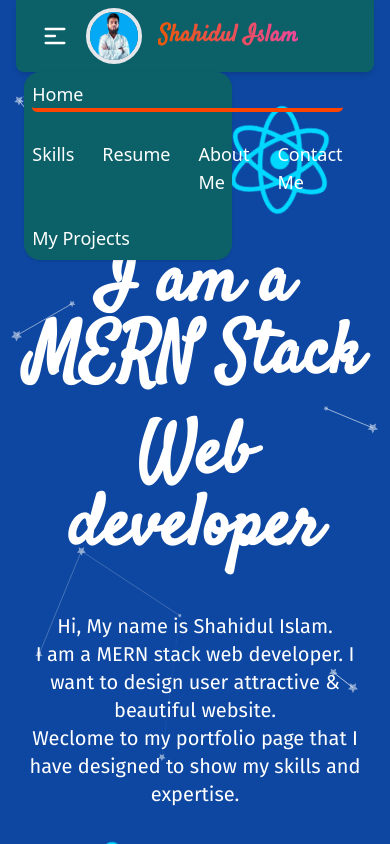
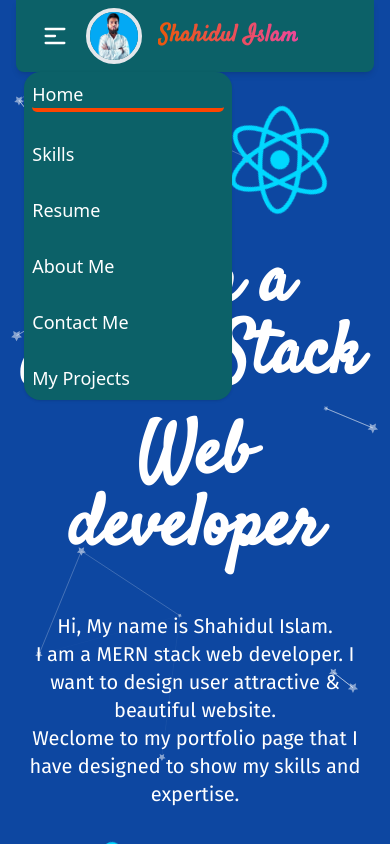
Before and after one commit to Shahidul-Islam-Jony/my-portfolio, a React (Vite) app: page / in a window 390 px wide. Both pictures are taken after a click on the button 55 px from the left and 36 px from the top of the page. Shown: the top 844 px of the page. Built offline with nearby package versions, Linux system fonts and the light colour scheme.

Commit message:
fixed responsive navbar problem

```diff
--- a/src/components/Navbar/Navbar.jsx
+++ b/src/components/Navbar/Navbar.jsx
@@ -14,7 +14,7 @@
         <NavLink to='/' onClick={() => setActiveMyProject(false)}>Home</NavLink>
         {
             isActiveMyProject ? '' :
-                <div className="flex gap-7">
+                <div className="flex flex-col md:flex-row gap-7">
                     <Link to='skills' smooth={true} duration={500}>Skills</Link>
                     <a href="https://drive.google.com/file/d/1e1kVYu5B926zSdngXC5xOLbZQokFCLuE/view" target="blank" download="Shahidul Islam Resume.pdf">Resume</a>
                     <Link to='aboutMe' smooth={true} duration={500}>About Me</Link>
```
